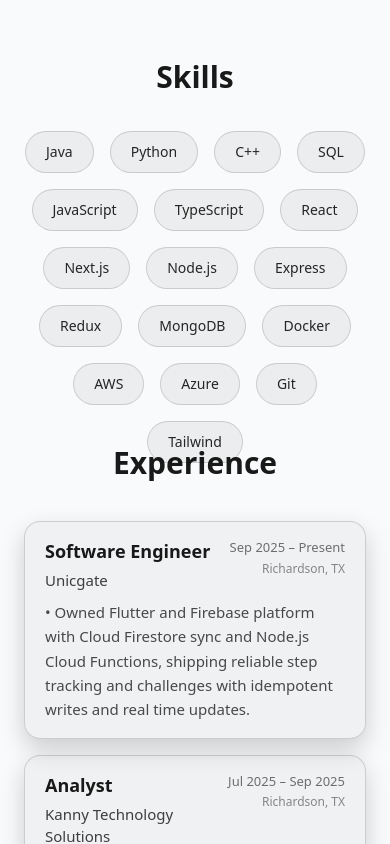
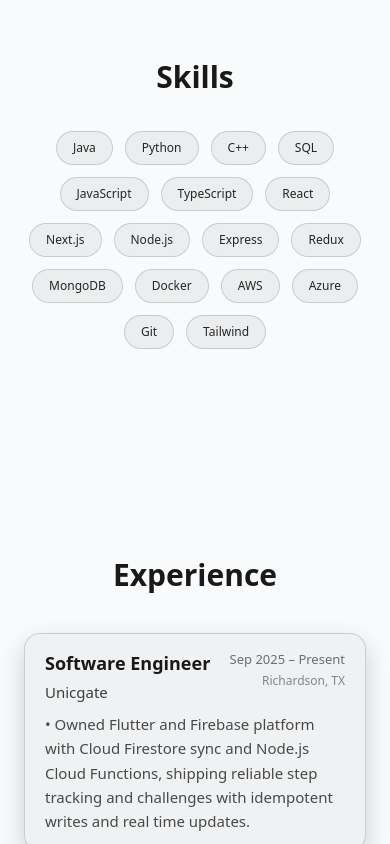
Before and after one commit to VVarsha6/portfolio, a React (Vite) app: page / in a window 390 px wide. Shown: the part 5260-6104 px from the top of the page. Built offline with nearby package versions, Linux system fonts and the light colour scheme.

Commit message:
spacing cleanup

```diff
--- a/src/sections/ExperienceSection.tsx
+++ b/src/sections/ExperienceSection.tsx
@@ -52,8 +52,8 @@ export default function ExperienceSection() {
       id="experience"
       className="
         mx-auto max-w-5xl px-6
-        pt-20 pb-16
-        sm:pt-24 sm:pb-20
+        pt-28 pb-16          /* 📱 bigger gap before Experience heading */
+        sm:pt-24 sm:pb-20    /* 🖥 desktop unchanged */
         scroll-mt-[120px]
       "
     >
@@ -96,7 +96,7 @@ export default function ExperienceSection() {
                 dark:shadow-[0_10px_24px_rgba(0,0,0,0.26)]
               "
             >
-              {/* Neon outline (theme-safe) */}
+              {/* Neon outline */}
               <div
                 className="
                   pointer-events-none absolute -inset-[2px]
@@ -127,7 +127,6 @@ export default function ExperienceSection() {
               />
 
               <div className="relative">
-                {/* Header */}
                 <div className="flex items-start justify-between gap-4">
                   <div>
                     <h3 className="text-[18px] font-semibold text-black/90 dark:text-white/95">
--- a/src/sections/SkillsSection.tsx
+++ b/src/sections/SkillsSection.tsx
@@ -34,9 +34,7 @@ export default function SkillsSection() {
   useEffect(() => {
     const measure = () => {
       if (!measureRef.current) return;
-      setFixedHeight(
-        Math.ceil(measureRef.current.getBoundingClientRect().height)
-      );
+      setFixedHeight(Math.ceil(measureRef.current.getBoundingClientRect().height));
     };
 
     measure();
@@ -64,11 +62,7 @@ export default function SkillsSection() {
   useEffect(() => {
     if (!started || shownCount >= skills.length) return;
 
-    const t = window.setTimeout(
-      () => setShownCount((c) => c + 1),
-      55
-    );
-
+    const t = window.setTimeout(() => setShownCount((c) => c + 1), 55);
     return () => window.clearTimeout(t);
   }, [started, shownCount, skills.length]);
 
@@ -79,10 +73,8 @@ export default function SkillsSection() {
       className="
         relative
         mx-auto max-w-7xl px-6
-
-        pt-10 pb-48        /* 📱 mobile: MORE space after skills */
-        sm:pt-16 sm:pb-40 /* 🖥 desktop: UNTOUCHED */
-
+        pt-10 pb-60            /* 📱 bigger separation after Skills */
+        sm:pt-16 sm:pb-40      /* 🖥 desktop unchanged */
         scroll-mt-[120px]
       "
     >
@@ -92,14 +84,15 @@ export default function SkillsSection() {
 
       {/* Measurement container */}
       <div className="pointer-events-none absolute -left-[9999px] top-0 opacity-0">
-        <div ref={measureRef} className="flex flex-wrap justify-center gap-4">
+        <div ref={measureRef} className="flex flex-wrap justify-center gap-3 sm:gap-4">
           {skills.map((skill) => (
             <span
               key={`measure-${skill}`}
               className="
                 rounded-full border border-black/15 dark:border-white/20
                 bg-black/[0.04] dark:bg-white/10
-                px-5 py-2.5 text-sm font-medium
+                px-4 py-2 text-xs sm:px-5 sm:py-2.5 sm:text-sm  /* 📱 smaller chips */
+                font-medium
                 text-black/80 dark:text-white/85
               "
             >
@@ -111,7 +104,7 @@ export default function SkillsSection() {
 
       {/* Skill chips */}
       <div
-        className="mt-9 flex flex-wrap justify-center gap-4"
+        className="mt-9 flex flex-wrap justify-center gap-3 sm:gap-4" /* 📱 tighter + smaller */
         style={{ height: fixedHeight ?? undefined }}
       >
         {skills.slice(0, shownCount).map((skill) => (
@@ -121,7 +114,8 @@ export default function SkillsSection() {
               group relative rounded-full
               border border-black/15 dark:border-white/20
               bg-black/[0.05] dark:bg-white/10
-              px-5 py-2.5 text-sm font-medium
+              px-4 py-2 text-xs sm:px-5 sm:py-2.5 sm:text-sm  /* 📱 smaller chips */
+              font-medium
               text-black/85 dark:text-white/90
             "
           >
@@ -140,6 +134,9 @@ export default function SkillsSection() {
           </span>
         ))}
       </div>
+
+      {/* ✅ Mobile-only spacer: guarantees clear separation before Experience heading */}
+      <div className="h-10 sm:hidden" />
     </section>
   );
 }
```
